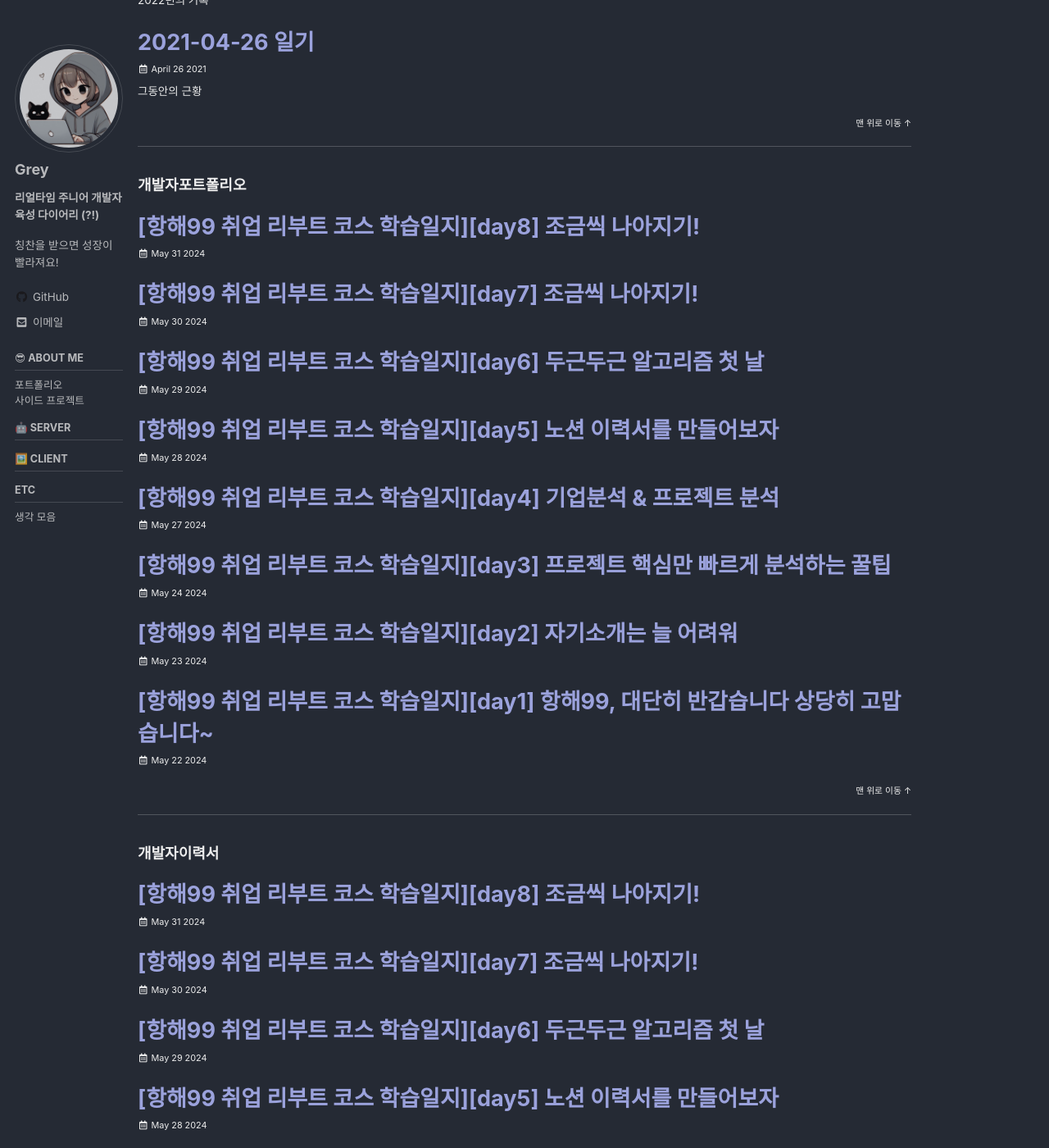
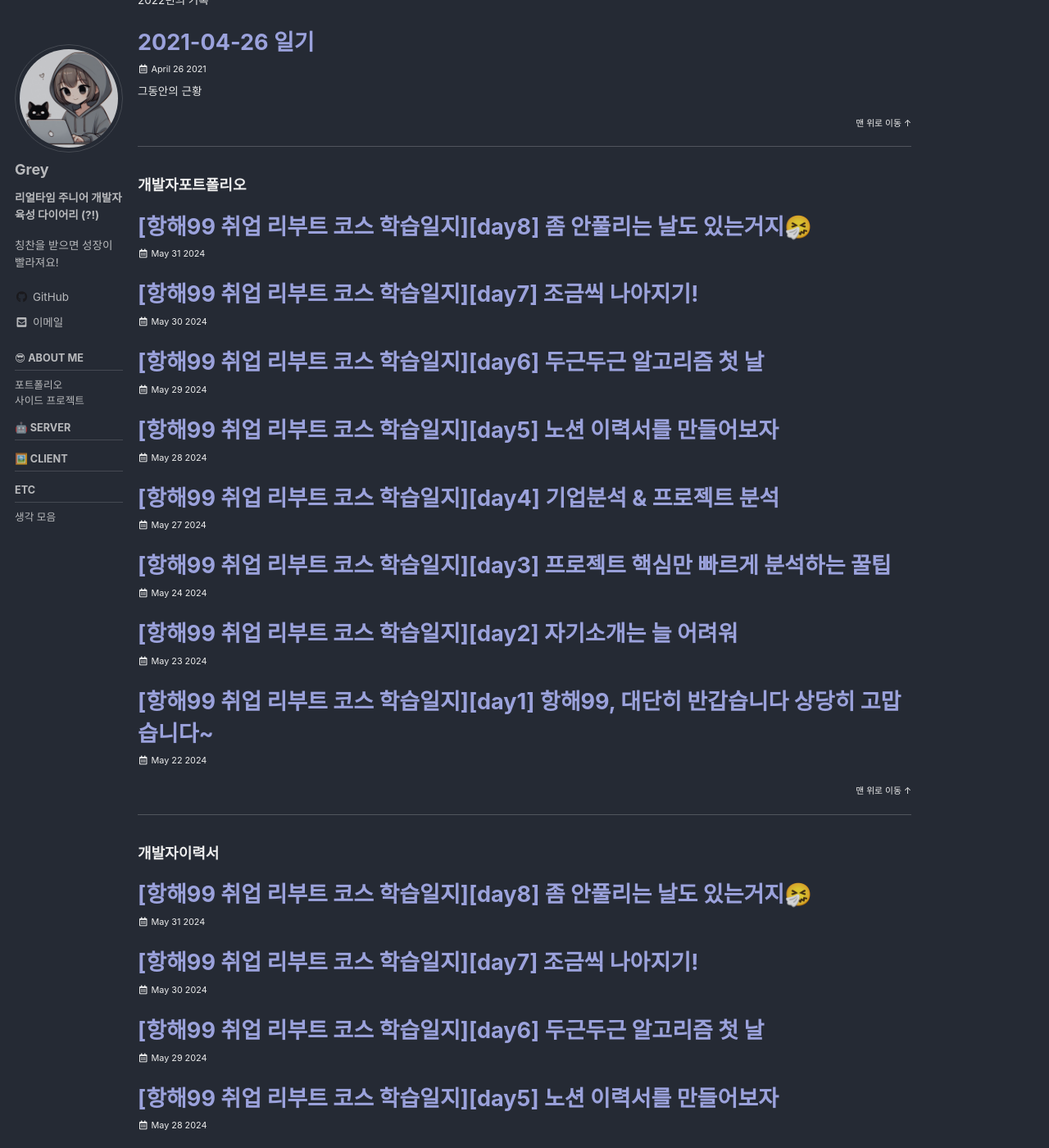
Before and after one commit to grey920/grey920.github.io, a Jekyll site: the page built from _pages/tag-archive.md, in a window 1280 px wide and 1400 px high, scrolled down 8148 px. Shown: the whole window at 82% size. Built offline with Jekyll 4.4.1, drawn with Linux system fonts in a browser that asks for light colours; cached includes are drawn as plain includes; some web fonts are replaced; some of the changed text lies outside the part shown.

Commit message:
update title

```diff
--- a/_posts/2024-05-31-hanghae99-day8-til.md
+++ b/_posts/2024-05-31-hanghae99-day8-til.md
@@ -1,5 +1,5 @@
 ---
-title: "[항해99 취업 리부트 코스 학습일지][day8] 조금씩 나아지기!"
+title: "[항해99 취업 리부트 코스 학습일지][day8] 좀 안풀리는 날도 있는거지🤧"
 excerpt: ""
 categories:
   - TIL
```
